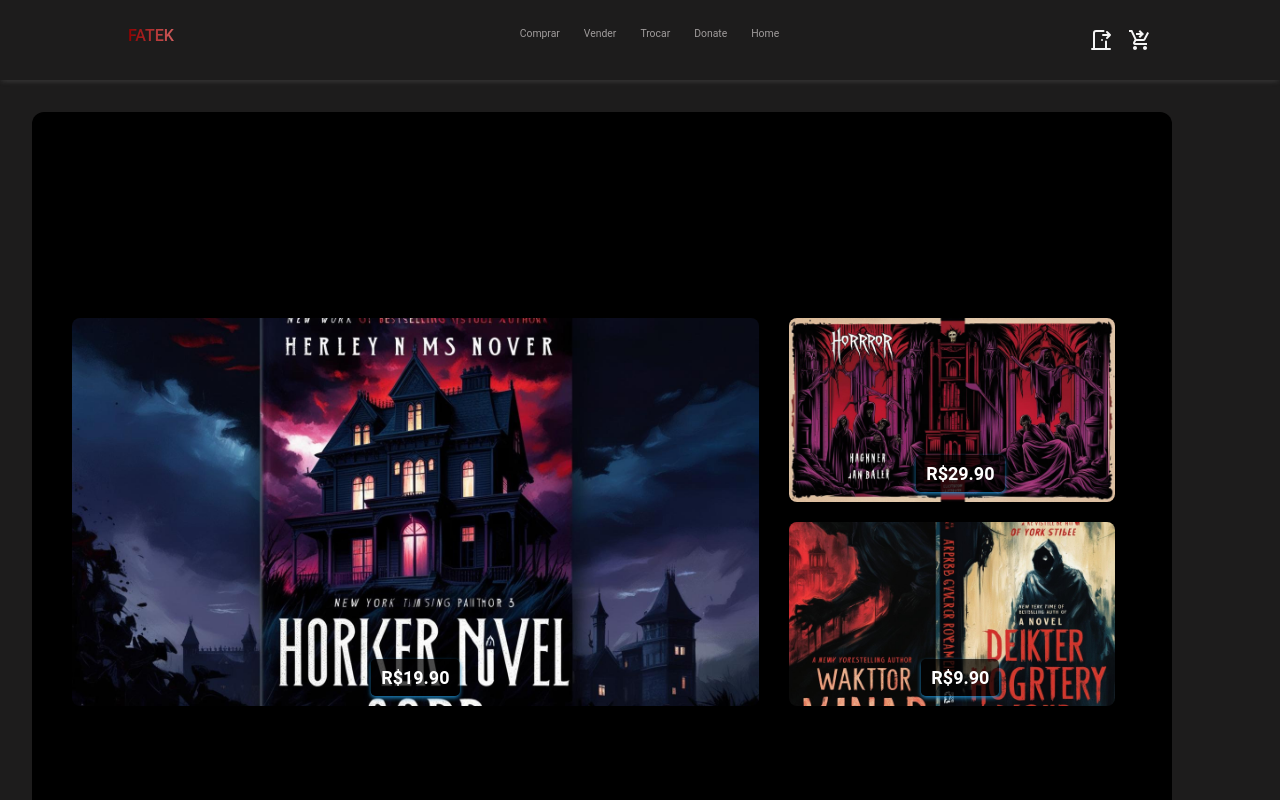
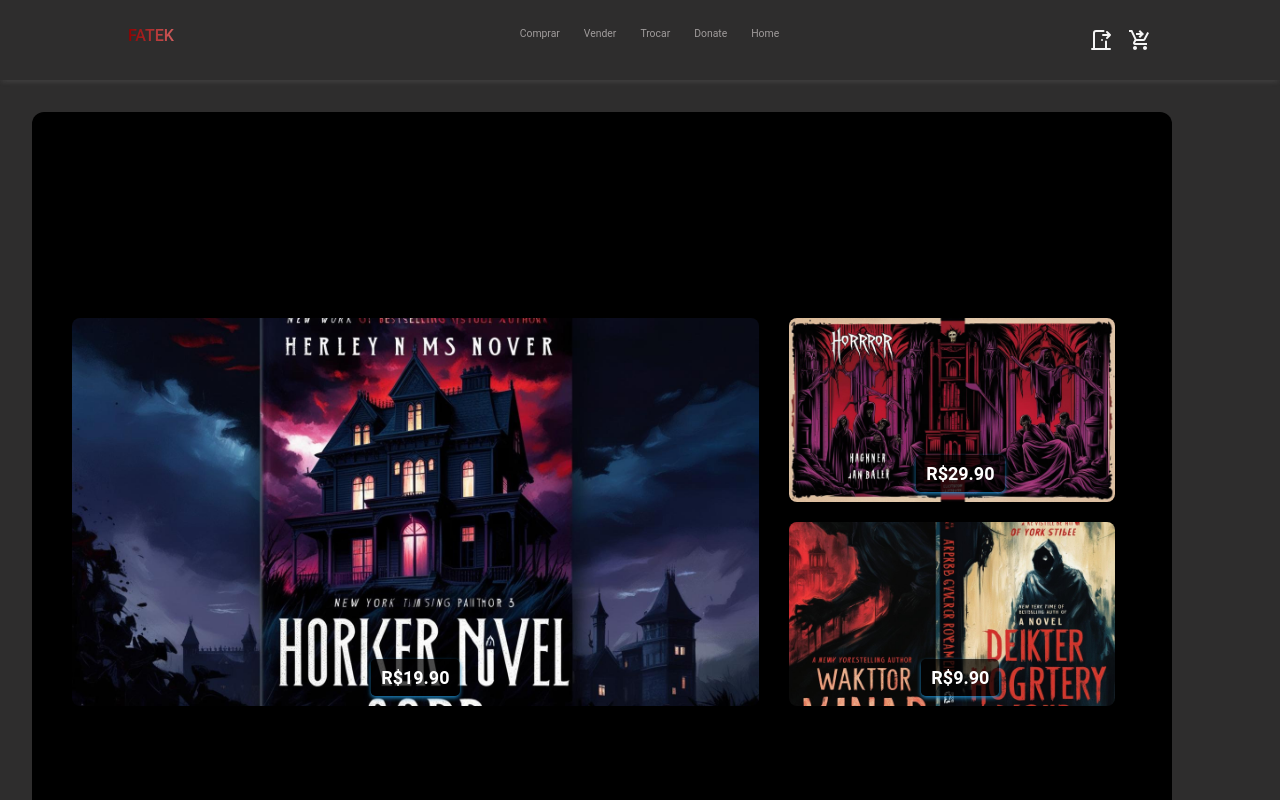
Before and after one commit to KaioBorgesDev/Fatek, a React (Vite) app in the folder frontend/: page / in a window 1280 px wide. Shown: the top 800 px of the page. Built offline with nearby package versions, Linux system fonts and the light colour scheme.

Commit message:
fix- deleting unusuable styles

```diff
--- a/frontend/src/index.css
+++ b/frontend/src/index.css
@@ -1,12 +1,10 @@
 *{
   padding: 0;
-  margin: 0;
-  box-sizing: border-box;
   color: rgb(245, 245, 245);
 }
 
 body {
-  background-color: rgb(29, 28, 28);
+  background-color: rgb(46, 45, 45);
   font-family: Roboto, Helvetica, Arial, sans-serif;
 }
 
```
